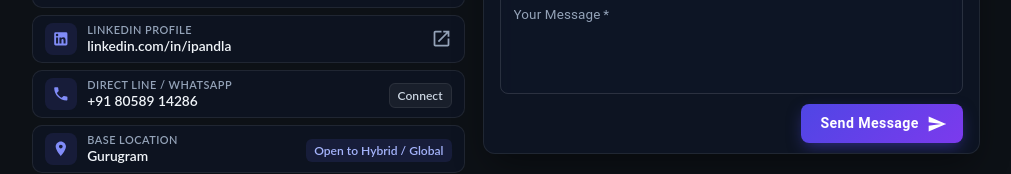
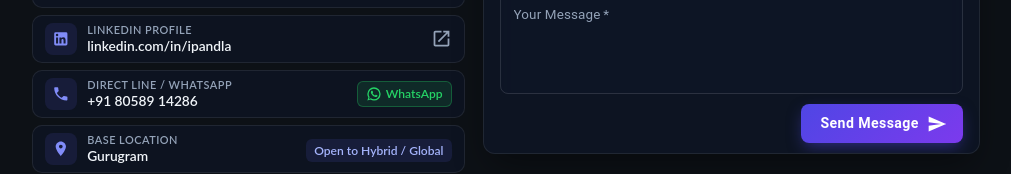
Before and after one commit to Ashishpandla07/Portfolio, a React (Create React App) app: page / in a window 1280 px wide. Shown: the part 5209-5383 px from the top of the page, without its empty margins (259-1270 px from the left). Built offline with nearby package versions, Linux system fonts and the light colour scheme.

Commit message:
feat(contact): integrate direct WhatsApp action link with official WhatsApp icon

```diff
--- a/src/assets/styles/Contact.scss
+++ b/src/assets/styles/Contact.scss
@@ -301,6 +301,35 @@
       background: rgba(255, 255, 255, 0.05);
       border: 1px solid rgba(255, 255, 255, 0.08);
       color: #cbd5e1;
+      text-decoration: none;
+      display: inline-flex;
+      align-items: center;
+
+      &.whatsapp-btn {
+        gap: 4px;
+        background: rgba(37, 211, 102, 0.12);
+        border-color: rgba(37, 211, 102, 0.3);
+        color: #25d366;
+        cursor: pointer;
+        transition: all 0.2s ease;
+
+        .whatsapp-icon {
+          font-size: 0.95rem;
+          color: #25d366;
+        }
+
+        &:hover {
+          background: rgba(37, 211, 102, 0.25);
+          border-color: #25d366;
+          color: #ffffff;
+          transform: translateY(-1px);
+          box-shadow: 0 4px 12px rgba(37, 211, 102, 0.25);
+
+          .whatsapp-icon {
+            color: #ffffff;
+          }
+        }
+      }
     }
 
     .location-pill {
@@ -639,6 +668,26 @@
         background: #f1f5f9;
         border-color: #e2e8f0;
         color: #475569;
+
+        &.whatsapp-btn {
+          background: rgba(37, 211, 102, 0.12);
+          border-color: rgba(37, 211, 102, 0.35);
+          color: #059669;
+
+          .whatsapp-icon {
+            color: #059669;
+          }
+
+          &:hover {
+            background: #10b981;
+            border-color: #10b981;
+            color: #ffffff;
+
+            .whatsapp-icon {
+              color: #ffffff;
+            }
+          }
+        }
       }
     }
   }
--- a/src/components/Contact.tsx
+++ b/src/components/Contact.tsx
@@ -12,6 +12,7 @@ import ContentCopyIcon from '@mui/icons-material/ContentCopy';
 import CheckIcon from '@mui/icons-material/Check';
 import OpenInNewIcon from '@mui/icons-material/OpenInNew';
 import CircularProgress from '@mui/material/CircularProgress';
+import WhatsAppIcon from '@mui/icons-material/WhatsApp';
 
 function Contact() {
   const [name, setName] = useState<string>('');
@@ -187,22 +188,31 @@ function Contact() {
                   </div>
                 </a>
 
-                {/* Phone Card */}
-                <a
-                  href="tel:+918058914286"
-                  className="channel-card phone-card"
-                >
+                {/* Phone & WhatsApp Card */}
+                <div className="channel-card phone-card">
                   <div className="channel-icon-box">
                     <PhoneIcon className="channel-icon" />
                   </div>
                   <div className="channel-details">
                     <span className="channel-label">Direct Line / WhatsApp</span>
-                    <span className="channel-value">+91 80589 14286</span>
+                    <a href="tel:+918058914286" className="channel-value" title="Call +91 80589 14286">
+                      +91 80589 14286
+                    </a>
                   </div>
                   <div className="channel-actions">
-                    <span className="action-badge">Connect</span>
+                    <a
+                      href="https://wa.me/918058914286"
+                      target="_blank"
+                      rel="noopener noreferrer"
+                      className="action-badge whatsapp-btn"
+                      title="Chat on WhatsApp"
+                      aria-label="Chat with CA Ashish Pandla on WhatsApp"
+                    >
+                      <WhatsAppIcon className="whatsapp-icon" />
+                      <span>WhatsApp</span>
+                    </a>
                   </div>
-                </a>
+                </div>
 
                 {/* Location Card */}
                 <div className="channel-card location-card">
```
